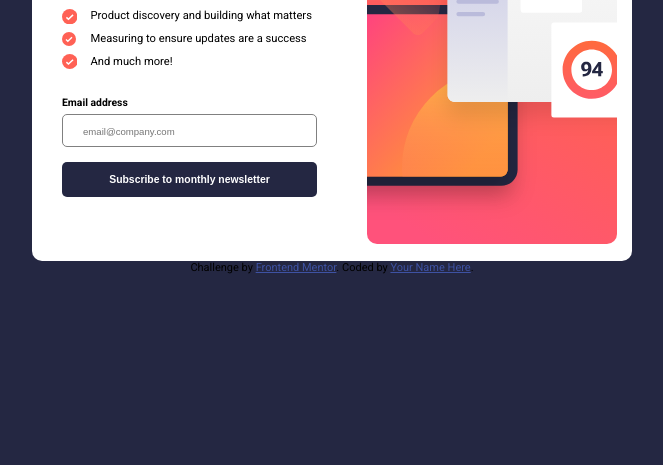
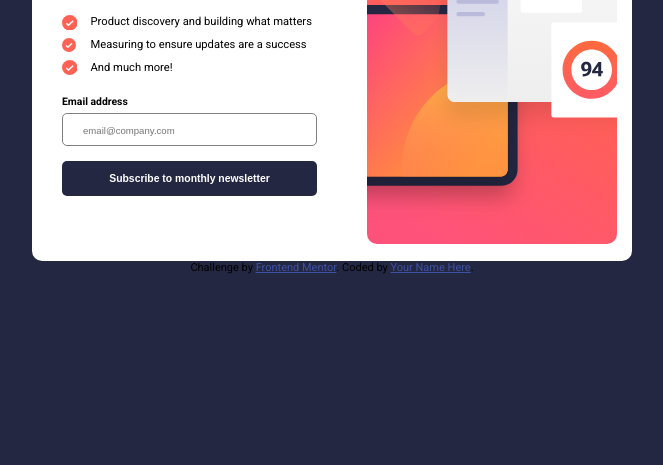
Before and after one commit to qqroku/Newsletter-sign-up, a plain HTML site: page index.html in a window 1280 px wide. Shown: the part 335-800 px from the top of the page, without its empty margins (308-971 px from the left). Drawn offline with Linux system fonts and the light colour scheme.

Commit message:
update content gap

```diff
--- a/styles.css
+++ b/styles.css
@@ -32,8 +32,8 @@ body {
   /* border: 1px solid black; */
   display: flex;
   flex-direction: column;
-  padding: 20px 50px 20px 15px;
-  gap: 25px;
+  padding: 40px 50px 20px 15px;
+  gap: 18px;
 }
 
 .newsletter-card__title {
```
